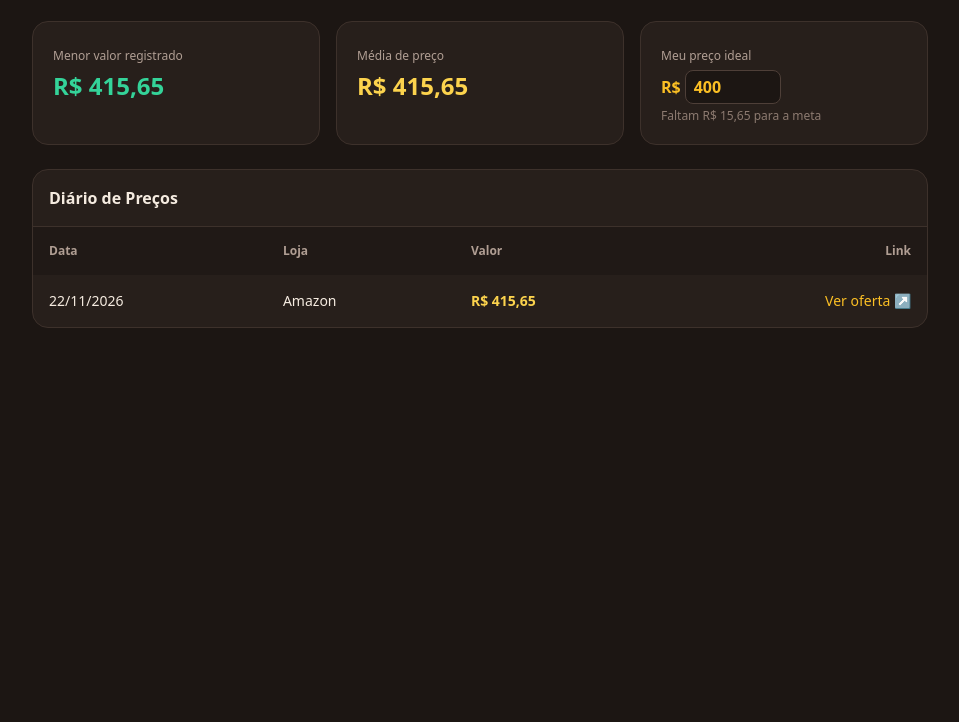
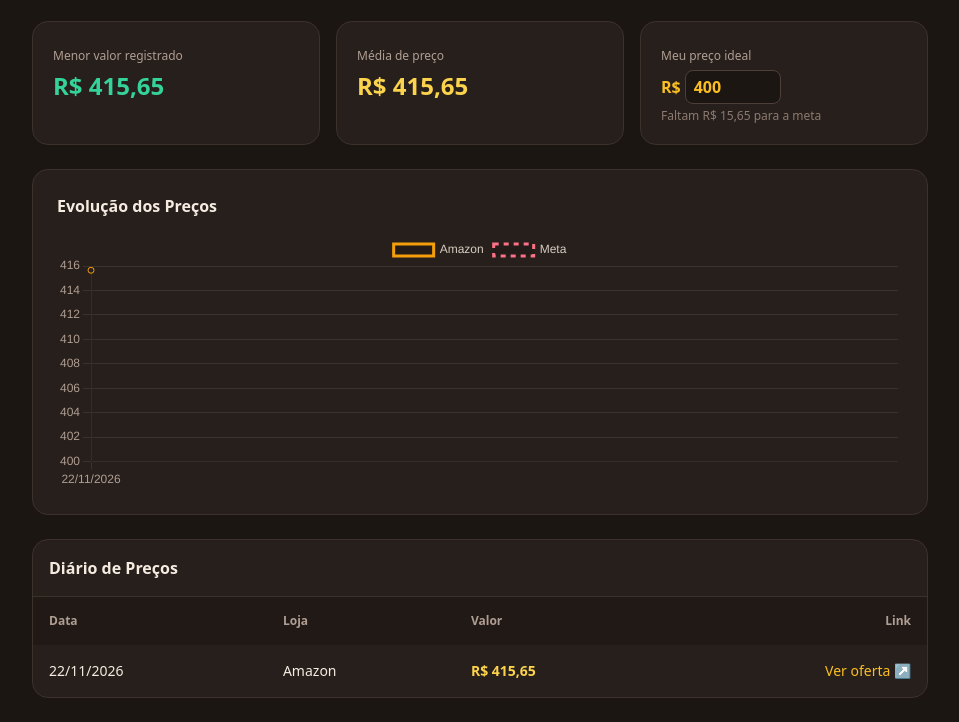
Before and after one commit to lucasik21/MonitorCafeteira, a plain HTML site: page index.html in a window 1280 px wide. Shown: the part 129-851 px from the top of the page, without its empty margins (160-1119 px from the left). Before the commit the page ends 800 px from the top, so only its background shows below. Drawn offline with nearby package versions, Linux system fonts and the light colour scheme.

Commit message:
Adição de Gráfico de Evolução integra Chart.js para visualizar histórico de preço

```diff
--- a/index.html
+++ b/index.html
@@ -5,6 +5,7 @@
   <meta name="viewport" content="width=device-width, initial-scale=1.0">
   <title>Radar Dolce Gusto ☕</title>
   <script src="https://cdn.tailwindcss.com"></script>
+  <script src="https://cdn.jsdelivr.net/npm/chart.js"></script>
 </head>
 <body class="bg-[#1c1613] text-[#f5ebe0] min-h-screen p-6 font-sans">
 
@@ -14,7 +15,6 @@
       <p class="text-[#b09e93] text-sm">Acompanhamento de preços na Amazon (110V)</p>
     </header>
 
-    <!-- NOVO: Cards de Resumo -->
     <section class="grid grid-cols-1 sm:grid-cols-3 gap-4">
       <div class="bg-[#271f1b] p-5 rounded-2xl border border-[#3d312b]">
         <span class="text-[#b09e93] text-xs">Menor valor registrado</span>
@@ -31,6 +31,14 @@
           <input type="number" id="input-meta" value="400" onchange="atualizar()" class="bg-[#1c1613] border border-[#4e3f38] rounded-lg px-2 py-1 w-24 font-bold text-amber-400">
         </div>
         <span id="status-meta" class="text-xs text-[#8c7a70] mt-1 block">--</span>
+      </div>
+    </section>
+
+    <!-- NOVO: Gráfico -->
+    <section class="bg-[#271f1b] p-6 rounded-2xl border border-[#3d312b]">
+      <h2 class="font-bold mb-4">Evolução dos Preços</h2>
+      <div class="h-64">
+        <canvas id="grafico"></canvas>
       </div>
     </section>
 
@@ -54,7 +62,9 @@
 
   <script>
     let dados = [];
+    let chart = null;
     const moeda = (v) => v.toLocaleString('pt-BR', { style: 'currency', currency: 'BRL' });
+    const dataBR = (d) => d.split('-').reverse().join('/');
 
     async function carregar() {
       const res = await fetch('./dados_precos.json');
@@ -71,18 +81,37 @@
 
       document.getElementById('kpi-menor').innerText = moeda(menor);
       document.getElementById('kpi-medio').innerText = moeda(media);
-
-      const status = document.getElementById('status-meta');
-      status.innerText = atual <= meta ? "🎉 Bateu sua meta!" : `Faltam ${moeda(atual - meta)} para a meta`;
+      document.getElementById('status-meta').innerText = atual <= meta ? "🎉 Bateu sua meta!" : `Faltam ${moeda(atual - meta)} para a meta`;
 
       document.getElementById('tabela-corpo').innerHTML = [...dados].reverse().map(item => `
         <tr>
-          <td class="p-4">${item.data.split('-').reverse().join('/')}</td>
+          <td class="p-4">${dataBR(item.data)}</td>
           <td class="p-4">${item.plataforma}</td>
           <td class="p-4 font-bold text-amber-300">${moeda(item.preco)}</td>
           <td class="p-4 text-right"><a href="${item.url}" target="_blank" class="text-amber-400 hover:underline">Ver oferta ↗</a></td>
         </tr>
       `).join('');
+
+      if (chart) chart.destroy();
+      chart = new Chart(document.getElementById('grafico'), {
+        type: 'line',
+        data: {
+          labels: dados.map(d => dataBR(d.data)),
+          datasets: [
+            { label: 'Amazon', data: dados.map(d => d.preco), borderColor: '#f59e0b', tension: 0.3 },
+            { label: 'Meta', data: dados.map(() => meta), borderColor: '#fb7185', borderDash: [5, 5], pointRadius: 0 }
+          ]
+        },
+        options: {
+          responsive: true,
+          maintainAspectRatio: false,
+          plugins: { legend: { labels: { color: '#d6ccc2' } } },
+          scales: {
+            x: { ticks: { color: '#b09e93' }, grid: { color: '#3d312b' } },
+            y: { ticks: { color: '#b09e93' }, grid: { color: '#3d312b' } }
+          }
+        }
+      });
     }
     carregar();
   </script>
```
